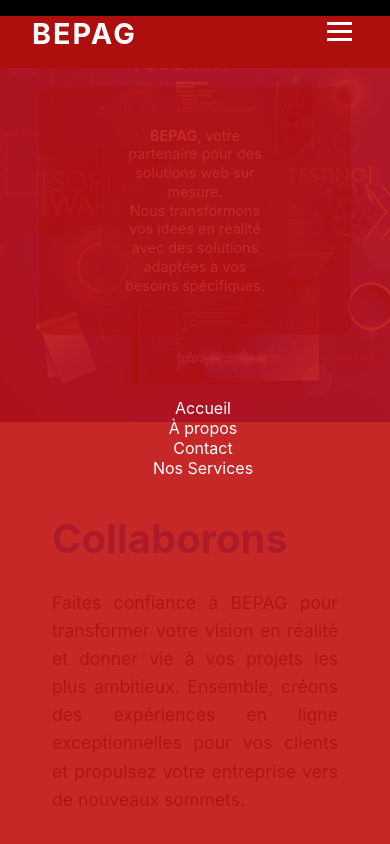
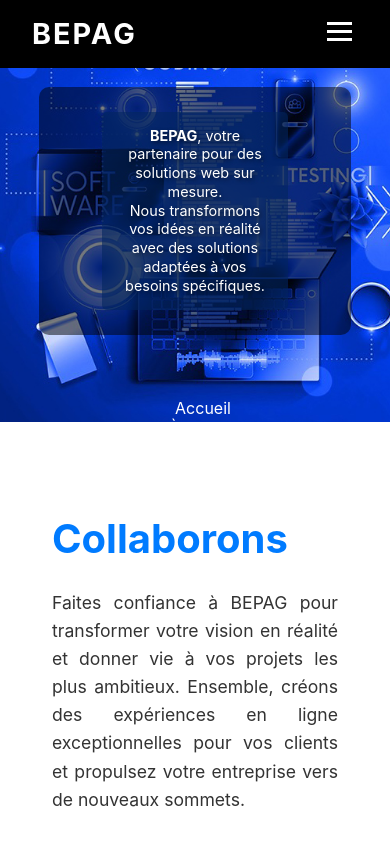
Before and after one commit to mrtchou/sitePerso, a React (Create React App) app in the folder frontend/: page / in a window 390 px wide. Shown: the top 844 px of the page. Built offline with nearby package versions, Linux system fonts and the light colour scheme.

Commit message:
correct menu mode mobile

```diff
--- a/frontend/src/styles/Header.css
+++ b/frontend/src/styles/Header.css
@@ -195,7 +195,7 @@
 
   .menu {
     display: flex;
-    z-index: -1;
+    z-index: -2;
     flex-direction: column;
     justify-content: center;
     align-items: center;
@@ -204,10 +204,9 @@
     left: 0;
     height: 100vh;
     width: 100%;
-    background-color: rgba(192, 17, 17, 0.9);
+    background-color: rgba(192, 17, 17, 0.0);
     transition: transform 0.3s ease;
   }
-
   .menu.open li {
     margin: 1rem;
   }
```
